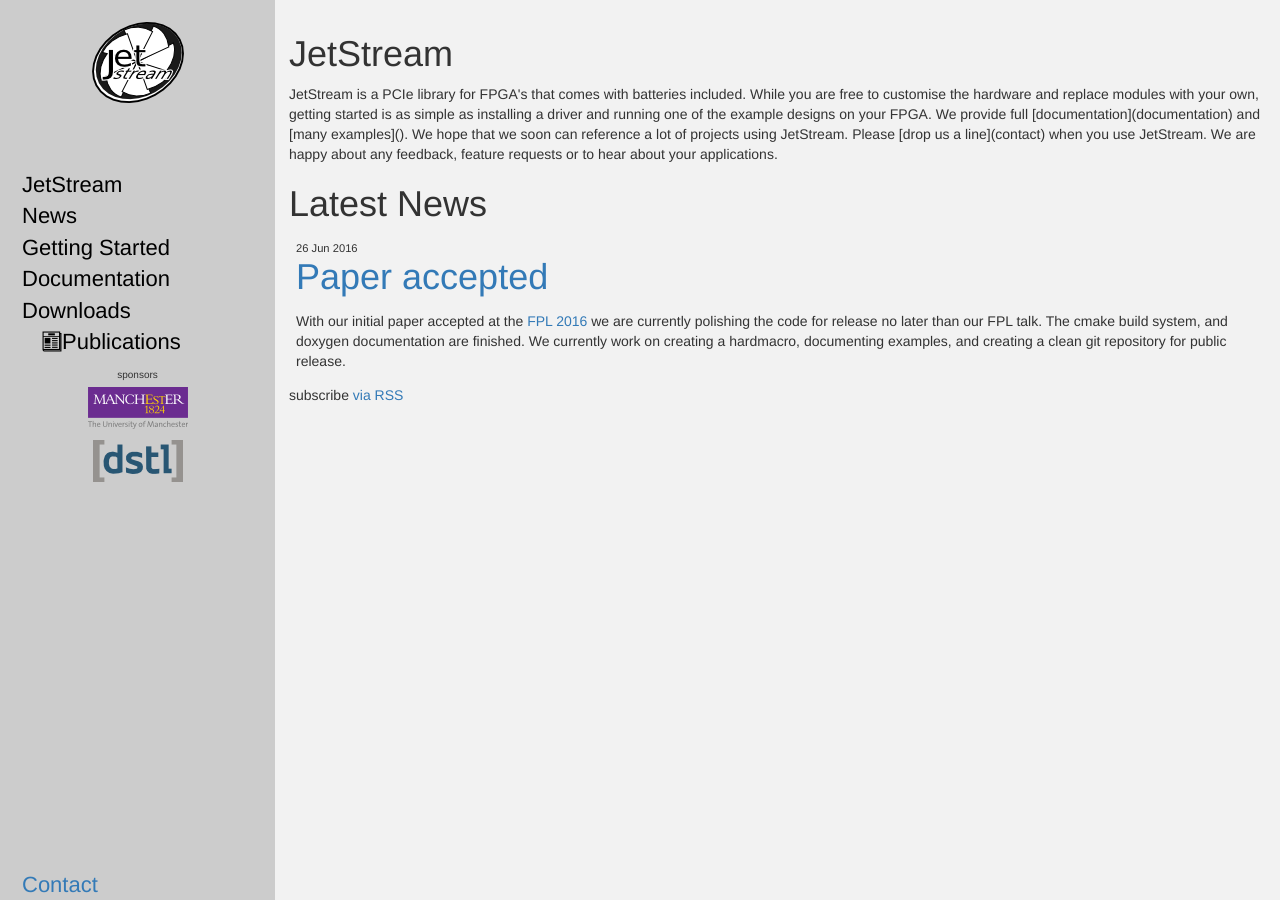
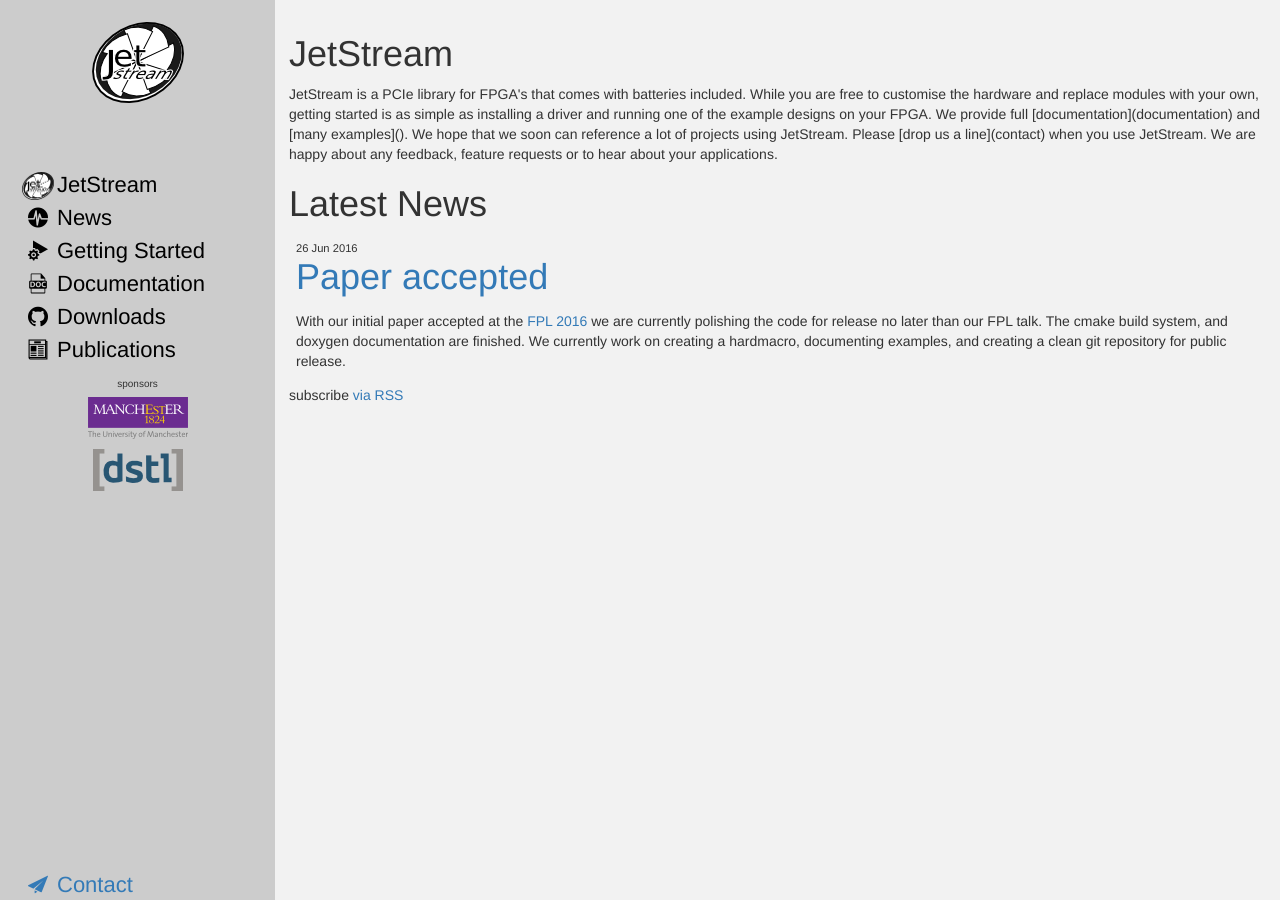
Before and after one commit to maltevesper/JetStream, a Jekyll site: the page built from index.html, in a window 1280 px wide. Built offline with Jekyll 4.4.1, drawn with Linux system fonts in a browser that asks for light colours.

Commit message:
Added icons to menu. Added attribution to contact page.

```diff
--- a/_layouts/default.html
+++ b/_layouts/default.html
@@ -8,11 +8,11 @@
         <a href="{{ site.github.url }}/"><img class="center-block" src="{{ site.github.url }}/img/jetStream_logo_92.png"></a>
       </header>
       <nav>
-      <a href="{{ site.github.url }}/">JetStream</a>
-      <a href="{{ site.github.url }}/news">News</a>
-      <a href="{{ site.github.url }}/gettingstarted">Getting Started</a>
-      <a href="{{ site.github.url }}/documentation">Documentation</a>
-      <a href="{{ site.github.url }}/downloads">Downloads</a>
+      <a href="{{ site.github.url }}/"><img src="{{ site.github.url }}/img/jetStream_logo_64.png" style="width:32px; margin-right:3px">JetStream</a>
+      <a href="{{ site.github.url }}/news"><i class="flaticon-newsround"></i>News</a>
+      <a href="{{ site.github.url }}/gettingstarted"><i class="flaticon-start"></i>Getting Started</a>
+      <a href="{{ site.github.url }}/documentation"><i class="flaticon-documentation"></i>Documentation</a>
+      <a href="{{ site.github.url }}/downloads"><i class="flaticon-github"></i>Downloads</a>
       <a href="{{ site.github.url }}/publications"><i class="flaticon-publication"></i>Publications</a>
       </nav>
       <div class="sponsor">
@@ -23,7 +23,7 @@
      <div class="spacer">
      </div>
      <footer>
-        <a href="{{ site.github.url }}/contact">Contact</a>
+        <a href="{{ site.github.url }}/contact"><i class="flaticon-send"></i>Contact</a>
       </footer>
     </div>
     <main>
--- a/contact.html
+++ b/contact.html
@@ -3,5 +3,9 @@ title: Contact
 layout: page
 permalink: contact
 ---
+<p>
 Malte Vesper<br />
 malte.vesper(at)manchester.ac.uk
+</p>
+
+Font generated by <a href="http://www.flaticon.com">flaticon.com</a>. <p>Under <a href="http://creativecommons.org/licenses/by/3.0/">CC</a>: <a data-file="round-play-button" href="http://www.flaticon.com/authors/vaadin">Vaadin</a>, <a data-file="documentationstack" href="http://www.flaticon.com/authors/yannick">Yannick</a>, <a data-file="download-round" href="http://www.flaticon.com/authors/eleonor-wang">Eleonor Wang</a>, <a data-file="github" href="http://www.flaticon.com/authors/dave-gandy">Dave Gandy</a>, <a data-file="newsround" href="http://www.freepik.com">Freepik</a></p>
--- a/css/jetstream.css
+++ b/css/jetstream.css
@@ -31,6 +31,7 @@ body {
     width: 100%;
     color: #000;
     padding: 0 1em;
+    height: 1.5em;
 }
 
 .navContainer>nav>a:hover {
@@ -54,6 +55,10 @@ body {
 .navContainer>.sponsor a {
     margin: 1ex 0ex;
     display: inline-block;
+}
+
+.navContainer>footer a:hover {
+  text-decoration: none;
 }
 
 main {
--- a/font/flaticon.css
+++ b/font/flaticon.css
@@ -26,7 +26,9 @@
   font-family: Flaticon;
         font-size: 20px;
 font-style: normal;
-margin-left: 20px;
+margin-left: 6px;
+margin-right: 9px;
+font-weight: normal;
 }
 
 .flaticon-cloud-computing:before { content: "\f100"; }
```
